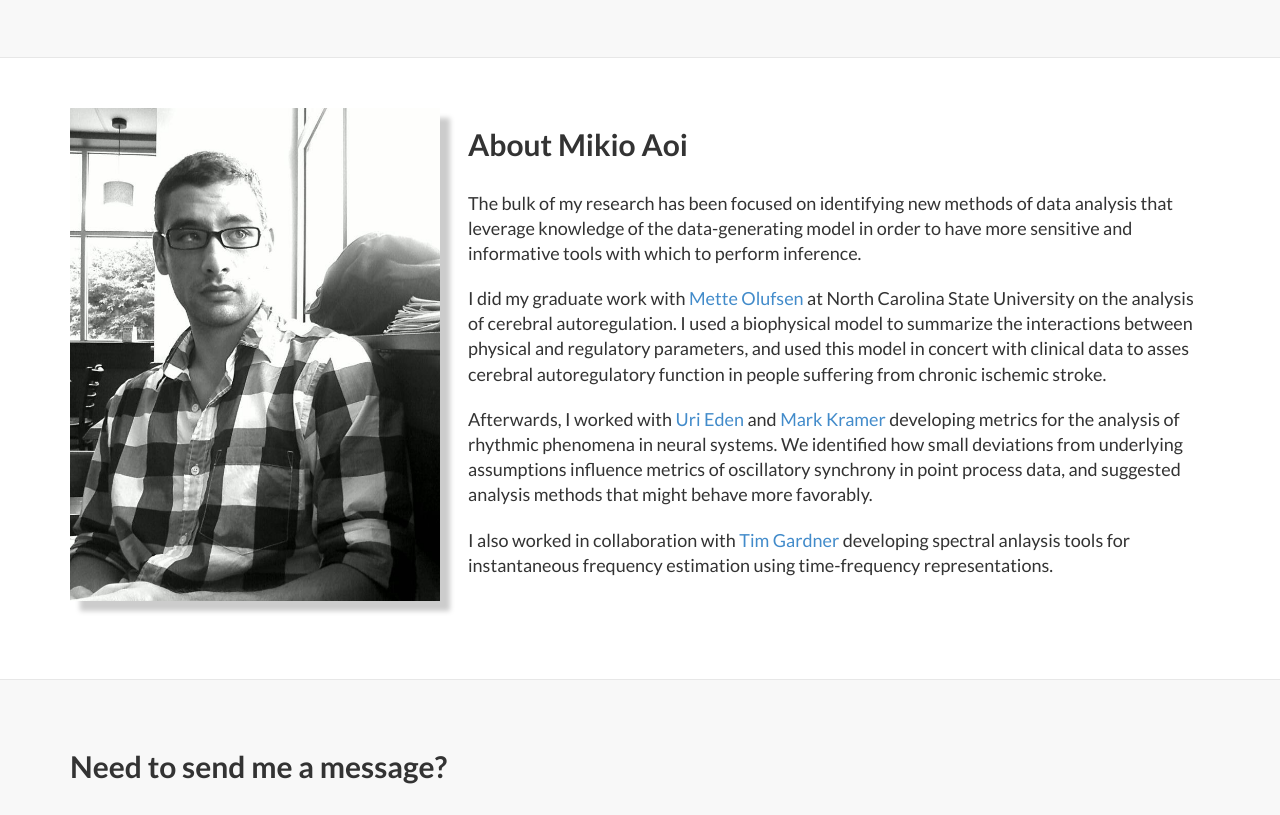
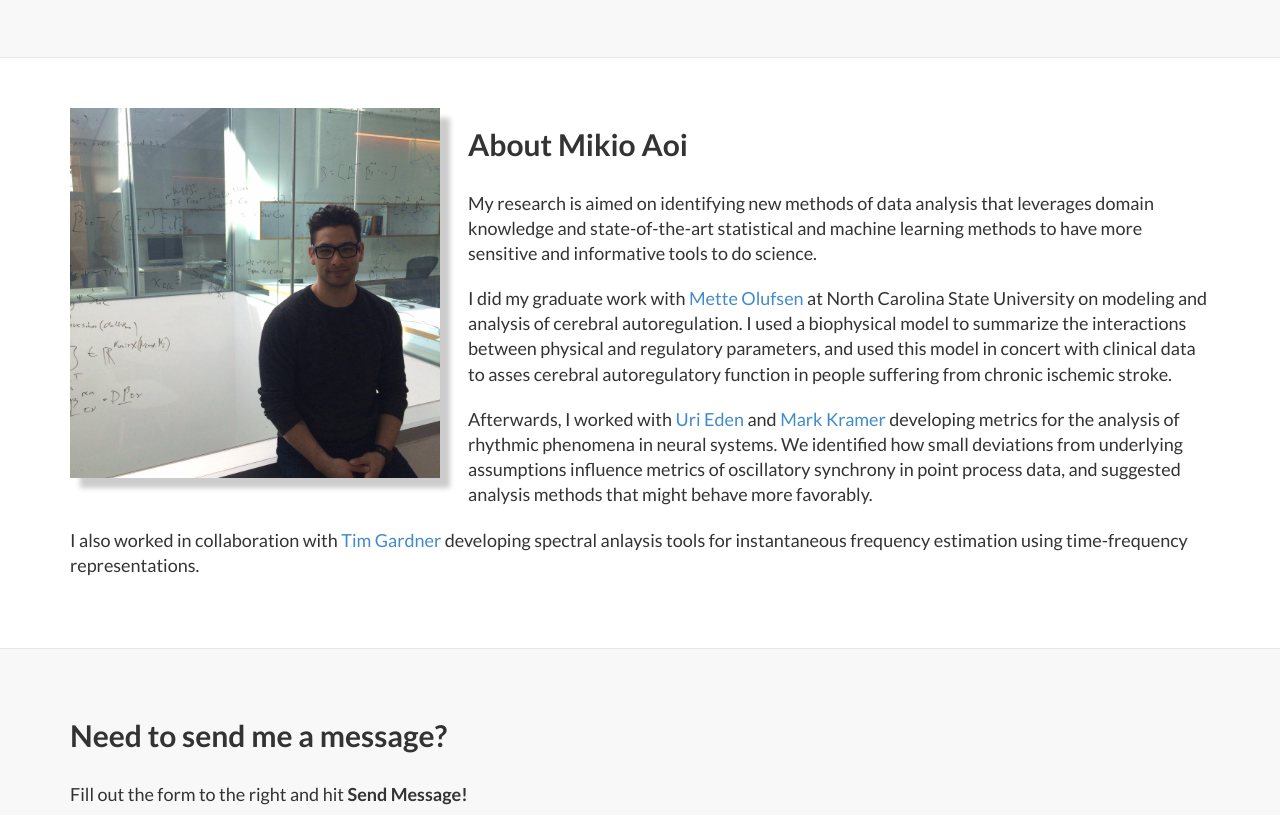
Before and after one commit to mikioaoi/mikioaoi.github.io, a plain HTML site: page index.html in a window 1280 px wide. Shown: the part 1985-2800 px from the top of the page. Drawn offline with Linux system fonts and the light colour scheme.

Commit message:
New headshot and some science figures.  Edited some text.

```diff
--- a/index.html
+++ b/index.html
@@ -115,8 +115,8 @@
                 <div class="col-lg-5 col-sm-6">
                     <hr class="section-heading-spacer">
                     <div class="clearfix"></div>
-                    <h2 class="section-heading">Current Work</h2>
-                    <p class = "lead">Welcome to the personal webpage of Mikio Christian Aoi! I am currently a postdoc in the lab of <a href="http://pillowlab.princeton.edu/">Jonathan Pillow</a> where I am working on problems involving large-scale Bayesian nonparametric inference, Bayesian optimization, and modeling and dimensionality reduction for neuronal population dynamics.  I'll have some working papers up soon so stay tuned!</p>
+                    <h2 class="section-heading">Work in progress</h2>
+                    <p class = "lead">Welcome to the personal webpage of Mikio Aoi! I am currently a postdoc in the lab of <a href="http://pillowlab.princeton.edu/">Jonathan Pillow</a> where I am working on problems involving large-scale Bayesian nonparametric inference, Bayesian optimization, and modeling and dimensionality reduction for neuronal population dynamics.  I'll have some working papers up soon so stay tuned!</p>
 
                 </div>
                 <div class="col-lg-5 col-lg-offset-2 col-sm-6">
@@ -218,11 +218,11 @@
 
             <div class="row">
                 <div class="col-lg-12 col-md-12 col-sm-12 col-xs-12">
-                    <div class="img-wrapper"><img class="img-responsive pull-left" src="img/headshot.jpg" alt="Headshot of Mikio Aoi"></div>
+                    <div class="img-wrapper"><img class="img-responsive pull-left" src="img/headshot3.jpg" alt="Headshot of Mikio Aoi"></div>
                     <h2 class="section-heading">About Mikio Aoi</h2>
-                    <p class="lead">The bulk of my research has been focused on identifying new methods of data analysis that leverage knowledge of the data-generating model in order to have more sensitive and informative tools with which to perform inference. </p>
+                    <p class="lead">My research is aimed on identifying new methods of data analysis that leverages domain knowledge and state-of-the-art statistical and machine learning methods to have more sensitive and informative tools to do science. </p>
 
-                        <p class="lead"> I did my graduate work with <a href="http://www4.ncsu.edu/~msolufse/">Mette Olufsen</a> at North Carolina State University on the analysis of cerebral autoregulation. I used a biophysical model to summarize the interactions between physical and regulatory parameters, and used this model in concert with clinical data to asses cerebral autoregulatory function in people suffering from chronic ischemic stroke.
+                        <p class="lead"> I did my graduate work with <a href="http://www4.ncsu.edu/~msolufse/">Mette Olufsen</a> at North Carolina State University on modeling and analysis of cerebral autoregulation. I used a biophysical model to summarize the interactions between physical and regulatory parameters, and used this model in concert with clinical data to asses cerebral autoregulatory function in people suffering from chronic ischemic stroke.
                         </p>
                         <p class="lead">
                         Afterwards, I worked with <a href="http://math.bu.edu/people/tzvi/">Uri Eden</a> and <a href="http://math.bu.edu/people/mak/">Mark Kramer</a> developing metrics for the analysis of rhythmic phenomena in neural systems. We identified how small deviations from underlying assumptions influence metrics of oscillatory synchrony in point process data, and suggested analysis methods that might behave more favorably.</p>
```
Also changed, not shown: img/MotionTrajectoryA.jpg (added), img/TDRschematic.jpg (added), img/headshot2.jpg (added), img/headshot3.jpg (added).
